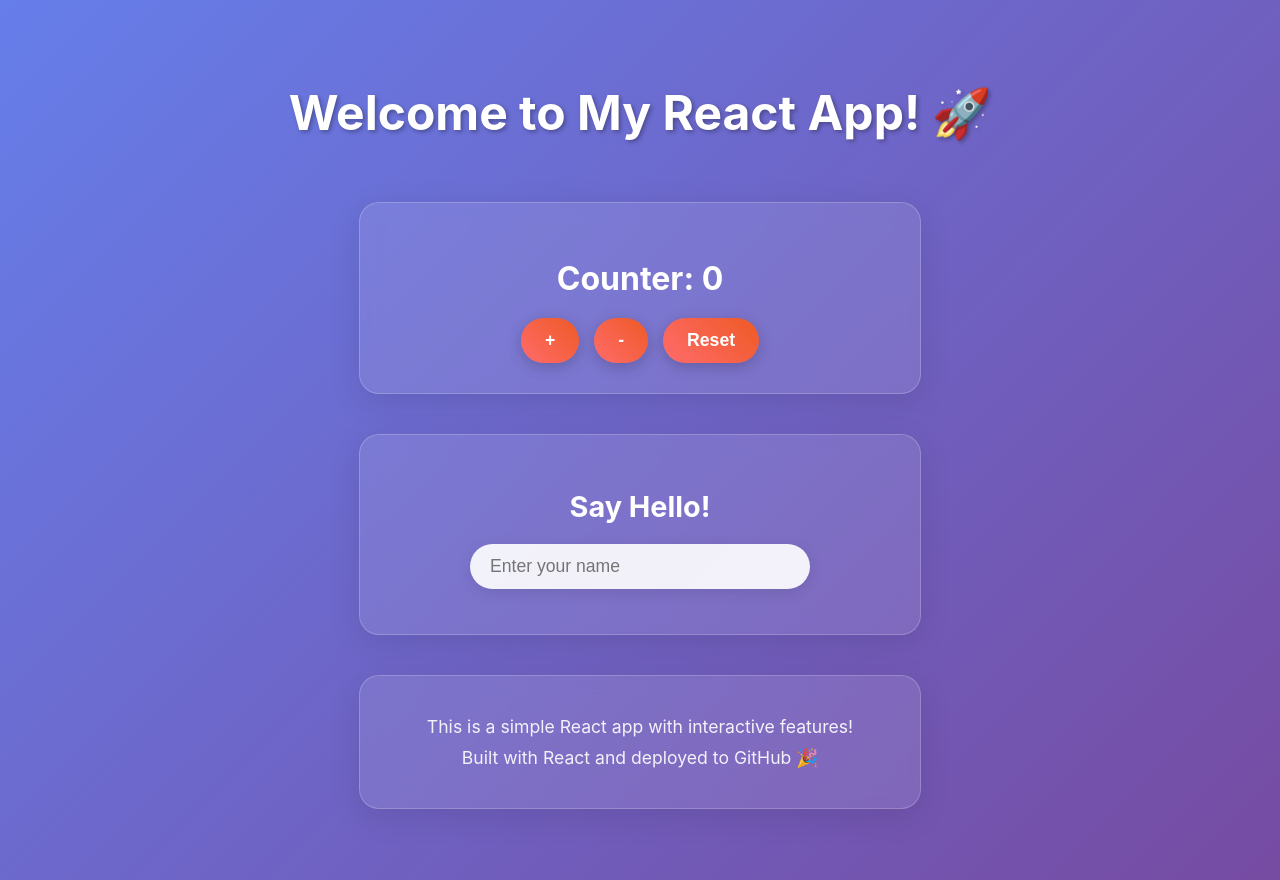
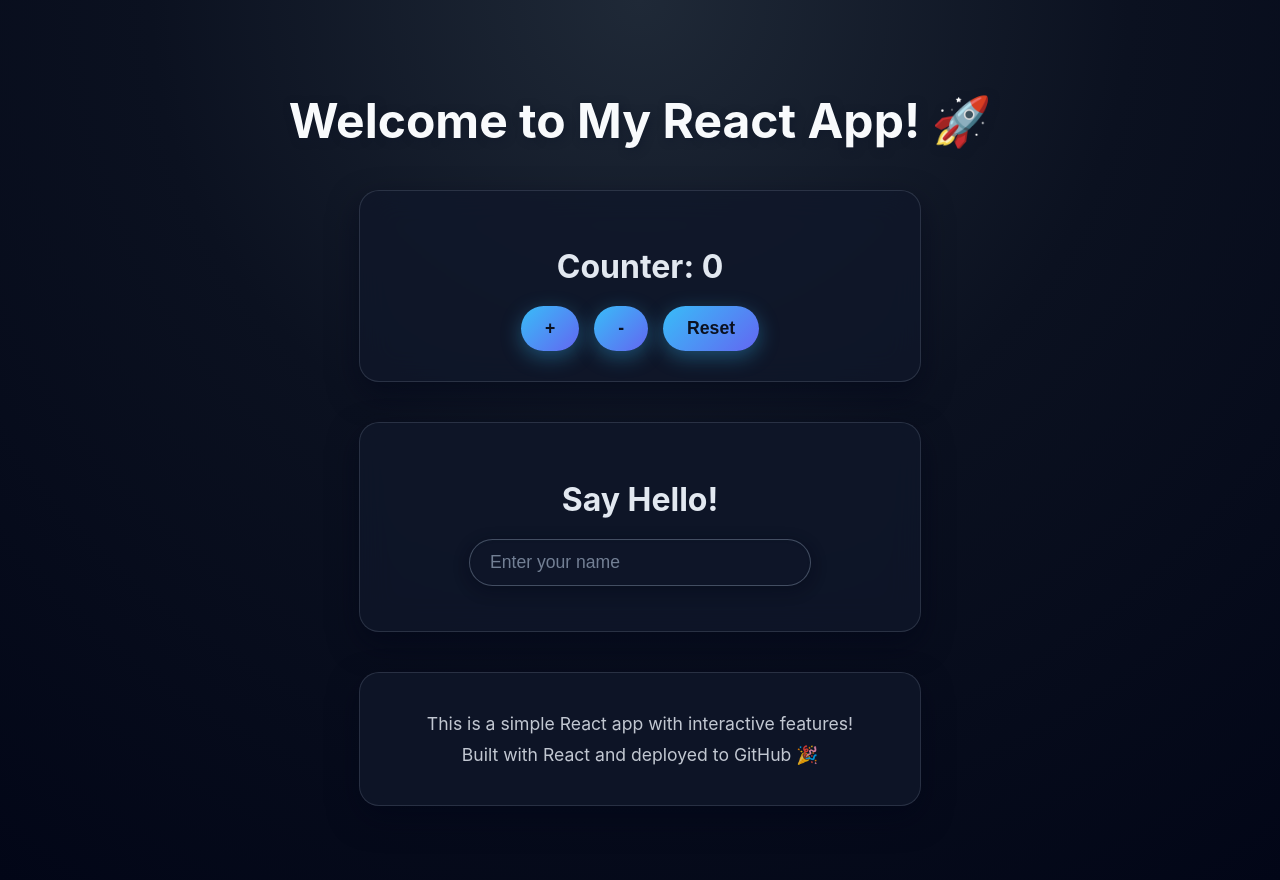
Before and after one commit to srikanth189k/testcoffee, a React (Create React App) app: page / in a window 1280 px wide. Built offline with nearby package versions, Linux system fonts and the light colour scheme.

Commit message:
Apply dark theme styling

```diff
--- a/src/App.css
+++ b/src/App.css
@@ -1,41 +1,46 @@
 .App {
   text-align: center;
   min-height: 100vh;
-  background: linear-gradient(135deg, #667eea 0%, #764ba2 100%);
+  background: radial-gradient(circle at top, #1f2937 0%, #0b1120 45%, #020617 100%);
+  color: #f8fafc;
 }
 
 .App-header {
   padding: 40px 20px;
-  color: white;
   min-height: 100vh;
   display: flex;
   flex-direction: column;
   align-items: center;
   justify-content: center;
   font-size: calc(10px + 2vmin);
+  gap: 24px;
 }
 
 h1 {
-  margin-bottom: 40px;
+  margin-bottom: 16px;
   font-size: 3rem;
-  text-shadow: 2px 2px 4px rgba(0,0,0,0.3);
+  text-shadow: 2px 2px 8px rgba(15, 23, 42, 0.6);
 }
 
-.counter-section, .greeting-section, .info-section {
-  background: rgba(255, 255, 255, 0.1);
-  backdrop-filter: blur(10px);
+.counter-section,
+.greeting-section,
+.info-section {
+  background: rgba(15, 23, 42, 0.8);
+  backdrop-filter: blur(16px);
   border-radius: 20px;
   padding: 30px;
-  margin: 20px 0;
-  box-shadow: 0 8px 32px rgba(0,0,0,0.1);
-  border: 1px solid rgba(255, 255, 255, 0.2);
+  margin: 0 0 16px 0;
+  box-shadow: 0 12px 30px rgba(2, 6, 23, 0.55);
+  border: 1px solid rgba(148, 163, 184, 0.2);
   max-width: 500px;
   width: 100%;
 }
 
-.counter-section h2 {
+.counter-section h2,
+.greeting-section h2 {
   margin-bottom: 20px;
   font-size: 2rem;
+  color: #e2e8f0;
 }
 
 .button-group {
@@ -46,61 +51,62 @@ h1 {
 }
 
 button {
-  background: linear-gradient(45deg, #ff6b6b, #ee5a24);
+  background: linear-gradient(135deg, #38bdf8, #6366f1);
   border: none;
-  color: white;
+  color: #0b1120;
   padding: 12px 24px;
   font-size: 1.1rem;
   border-radius: 25px;
   cursor: pointer;
   transition: all 0.3s ease;
-  box-shadow: 0 4px 15px rgba(0,0,0,0.2);
-  font-weight: bold;
+  box-shadow: 0 6px 20px rgba(56, 189, 248, 0.35);
+  font-weight: 700;
 }
 
 button:hover {
   transform: translateY(-2px);
-  box-shadow: 0 6px 20px rgba(0,0,0,0.3);
+  box-shadow: 0 10px 28px rgba(99, 102, 241, 0.45);
 }
 
 button:active {
   transform: translateY(0);
 }
 
-.greeting-section h2 {
-  margin-bottom: 20px;
-  font-size: 1.8rem;
-}
-
 .name-input {
   padding: 12px 20px;
   font-size: 1.1rem;
-  border: none;
+  border: 1px solid rgba(148, 163, 184, 0.4);
   border-radius: 25px;
-  background: rgba(255, 255, 255, 0.9);
-  color: #333;
+  background: rgba(15, 23, 42, 0.9);
+  color: #f8fafc;
   width: 100%;
   max-width: 300px;
   margin-bottom: 15px;
-  box-shadow: 0 4px 15px rgba(0,0,0,0.1);
+  box-shadow: inset 0 1px 2px rgba(15, 23, 42, 0.6), 0 4px 15px rgba(2, 6, 23, 0.45);
+  transition: border-color 0.2s ease, box-shadow 0.2s ease;
 }
 
 .name-input:focus {
   outline: none;
-  box-shadow: 0 4px 20px rgba(0,0,0,0.2);
+  border-color: #38bdf8;
+  box-shadow: 0 0 0 3px rgba(56, 189, 248, 0.35);
+}
+
+.name-input::placeholder {
+  color: rgba(148, 163, 184, 0.75);
 }
 
 .greeting {
   font-size: 1.5rem;
   margin-top: 15px;
-  color: #ffd700;
-  text-shadow: 1px 1px 2px rgba(0,0,0,0.3);
+  color: #38bdf8;
+  text-shadow: 0 2px 6px rgba(8, 47, 73, 0.6);
 }
 
 .info-section p {
   margin: 10px 0;
   font-size: 1.1rem;
-  opacity: 0.9;
+  color: rgba(226, 232, 240, 0.85);
 }
 
 @media (max-width: 768px) {
@@ -108,7 +114,9 @@ button:active {
     font-size: 2rem;
   }
 
-  .counter-section, .greeting-section, .info-section {
+  .counter-section,
+  .greeting-section,
+  .info-section {
     margin: 15px 10px;
     padding: 20px;
   }
--- a/src/index.css
+++ b/src/index.css
@@ -5,6 +5,8 @@ body {
     sans-serif;
   -webkit-font-smoothing: antialiased;
   -moz-osx-font-smoothing: grayscale;
+  background-color: #020617;
+  color: #f8fafc;
 }
 
 code {
```
Also changed, not shown: 1 other file (tests, documents, lock files or other folders).
